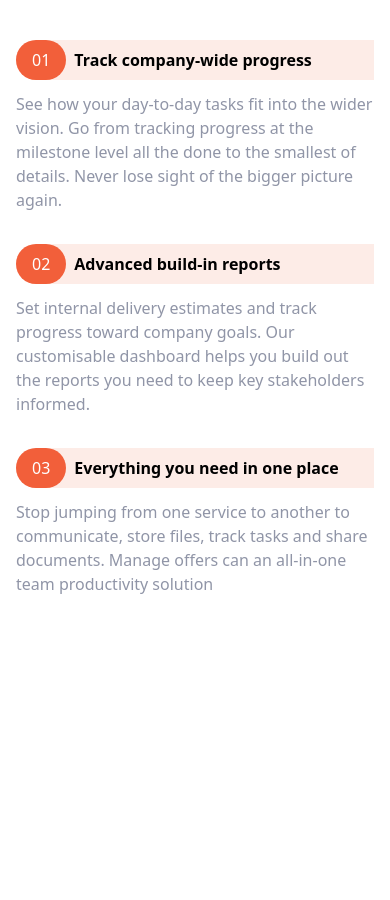
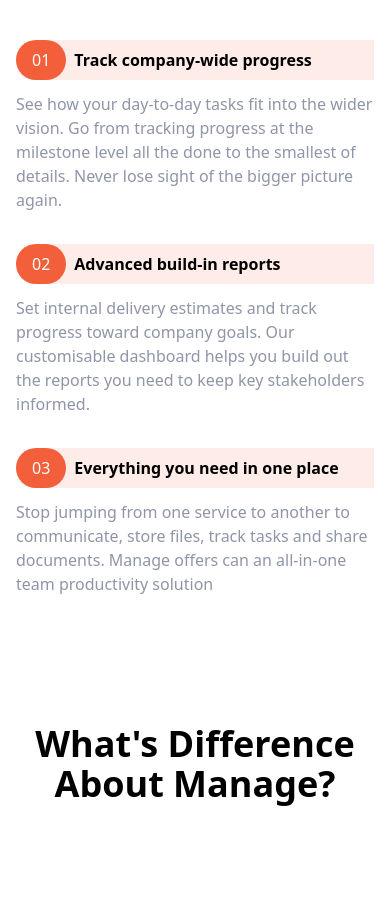
Before and after one commit to Enamtoet/Landing-Page-With-Tailwind, a website: page index.html in a window 390 px wide. Shown: the part 1142-2042 px from the top of the page. Before the commit the page ends 1738 px from the top, so only its background shows below. Drawn offline with Linux system fonts and the light colour scheme.

Commit message:
Start Testimonials

```diff
--- a/index.html
+++ b/index.html
@@ -112,5 +112,15 @@
         </div>
     </div>
 </section>
+<!-- Start Testimonials -->
+<section id="section">
+    <!-- container to heading and testimonials blocks -->
+    <div class="max-w-6xl px-5 mx-auto mt-32 text-centr">
+        <!-- heading  -->
+        <h2 class="text-4xl font-bold text-center">What's Difference About Manage?</h2>
+        <!-- Testimonials container  -->
+        <div class="flex flex-col mt-24 md:flex-row md:space-x-6"></div>
+    </div>
+</section>
 </body>
 </html>
```
Also changed, not shown: css/main.css.
